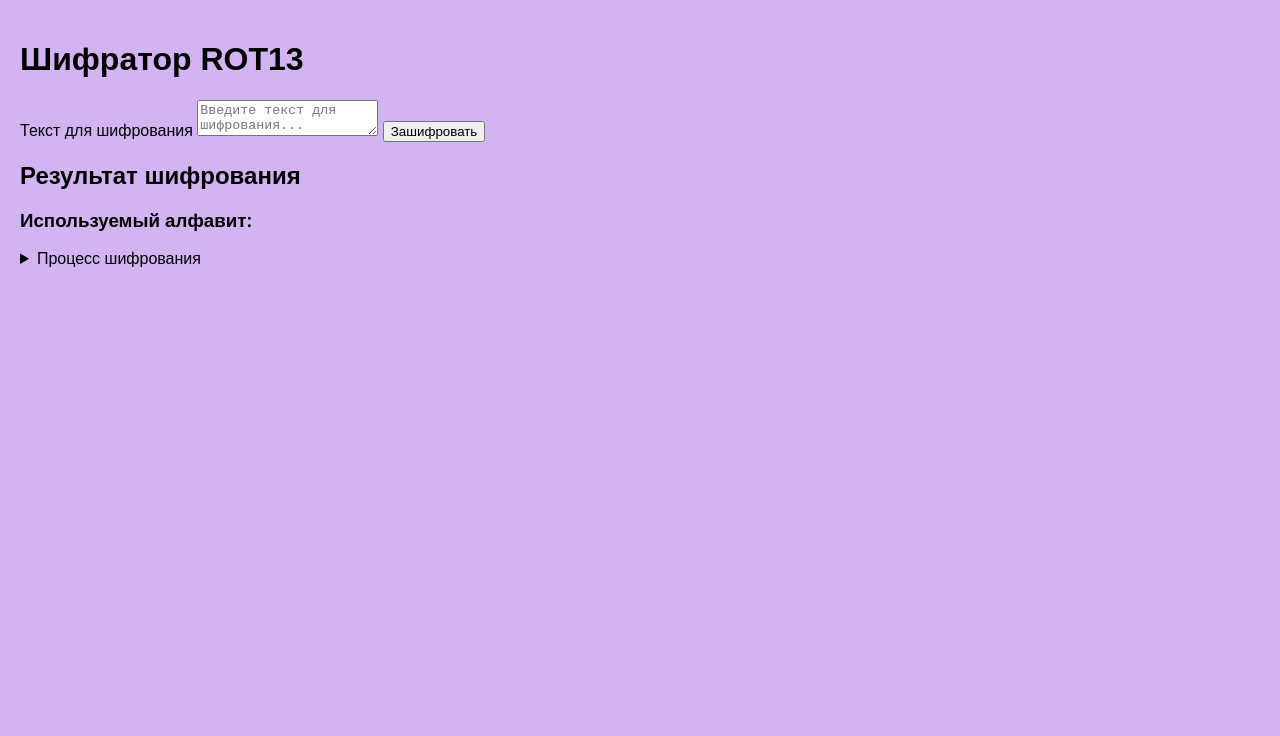
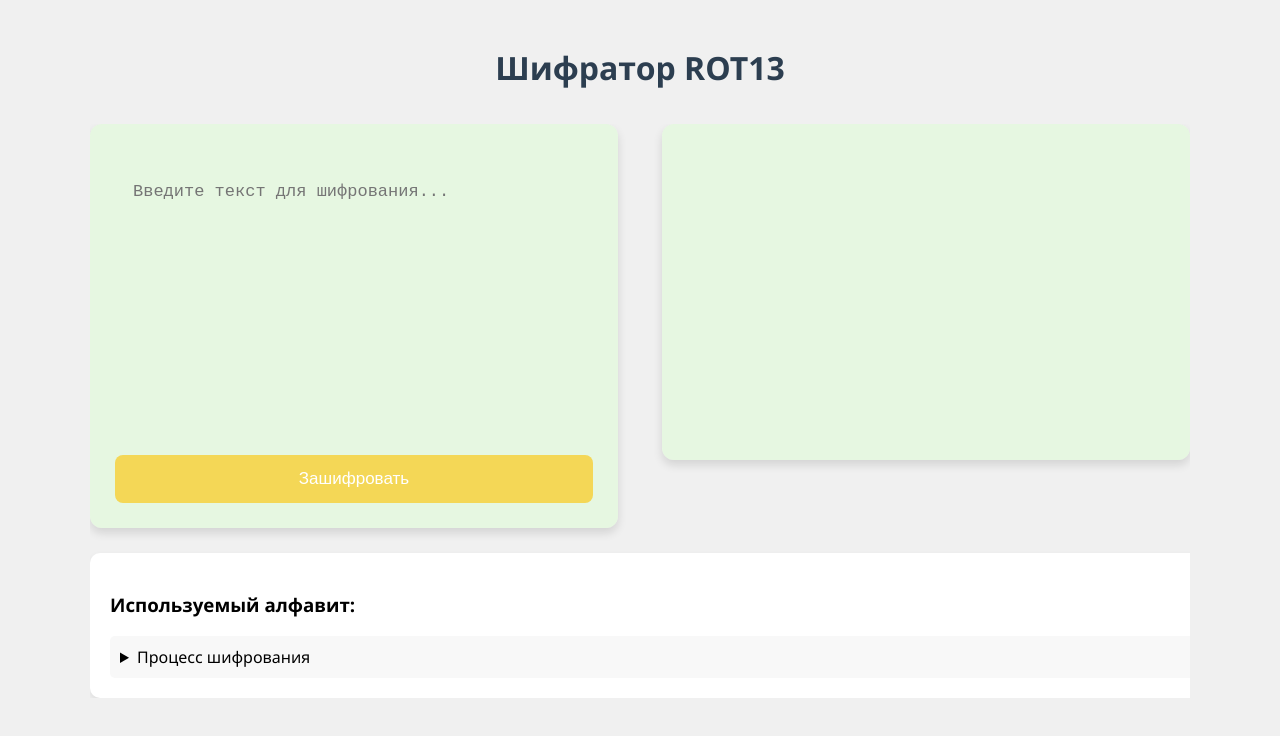
Before and after one commit to shnelanna29/OOP, a plain HTML site: page index.html in a window 1280 px wide. Drawn offline with Linux system fonts and the light colour scheme.

Commit message:
Update style.css

```diff
--- a/style.css
+++ b/style.css
@@ -1,71 +1,175 @@
-body {
-    background: #d3b4f3;
-    font-family: Arial;
-    margin: 0;
-    padding: 20px;
+
+:root {
+    --primary-color: #7a1fa2;
+    --primary-hover: #8e24aa;
+    --text-color: #333;
+    --bg-color: #f0f0f0;
+    --input-bg: #e8e8e8;
+    --output-bg: rgba(230, 220, 250, 0.7);
 }
 
-.container {
-    width: 90%;
-    max-width: 1200px;
-    margin: 0 auto;
+
+.visually-hidden {
+    position: absolute;
+    width: 1px;
+    height: 1px;
+    margin: -1px;
+    padding: 0;
+    overflow: hidden;
+    clip: rect(0, 0, 0, 0);
+    border: 0;
 }
 
-.alphabet-block {
-    background: #f5f5f5;
-    border-radius: 16px;
-    padding: 20px;
-    margin-bottom: 20px;
+details {
+    margin-top: 15px;
+    padding: 10px;
+    background: #f8f8f8;
+    border-radius: 5px;
 }
 
-.alphabet-block h3 {
-    font-size: 24px;
-    margin-top: 0;
+body {
+    font-family: 'Segoe UI', Tahoma, Geneva, Verdana, sans-serif;
+    max-width: 1100px;
+    margin: 0 auto;
+    padding: 25px;
+    background-color: #f0f0f0;
 }
 
-#alphabet {
-    font-size: 18px;
-    word-break: break-word;
+.page-title {
+    text-align: center;
+    color: #2c3e50;
+    margin-bottom: 35px;
 }
 
-.main-blocks {
-    display: flex;
-    flex-wrap: wrap;
-    gap: 20px;
+.main-container {
+    overflow: hidden;
+    width: 100%;
 }
 
-.block {
-    background: #f5f5f5;
-    border-radius: 16px;
-    padding: 15px;
-    flex: 1;
-    min-width: 250px;
+.input-section, .result-section {
+    width: 48%;
+    padding: 25px;
+    border-radius: 12px;
+    box-shadow: 0 5px 10px rgba(0, 0, 0, 0.12);
+    margin-bottom: 25px;
+    box-sizing: border-box;
 }
 
-.block-title {
-    font-size: 20px;
-    margin-top: 0;
+.input-section {
+    background-color: rgba(227, 250, 220, 0.724);
+    float: left;
 }
 
-.text-area {
-    width: 90%;
-    height: 200px;
-    border: none;
-    border-radius: 10px;
-    padding: 10px;
-    font-size: 16px;
-    background: #f7f7f7;
-    overflow-y: auto;
+.result-section {
+    background-color: rgba(227, 250, 220, 0.724);
+    float: right;
 }
 
-#operations {
-    font-family: monospace;
-    white-space: pre;
-    font-size: 14px;
-    color: #333;
+.details-section {
+    clear: both;
+    width: 100%;
+    margin-top: 25px;
+    padding: 20px;
+    background-color: #ffffff;
+    border-radius: 10px;
+    box-shadow: 0 3px 6px rgba(0, 0, 0, 0.08);
 }
 
-.operations-block {
-    flex: 2;
-    min-width: 300px;
+.input-section textarea {
+    width: 100%;
+    height: 220px;
+    padding: 18px;
+    margin: 15px 0;
+    border: none;
+    border-radius: 8px;
+    background-color: transparent;
+    font-size: 17px;
+    resize: none;
+    outline: none;
 }
+
+.result-section #resultDisplay {
+    width: 100%;
+    min-height: 220px;
+    padding: 18px;
+    margin: 15px 0;
+    border-radius: 8px;
+    background-color: transparent;
+    font-size: 17px;
+}
+
+.action-button {
+    width: 100%;
+    padding: 14px;
+    margin-top: 15px;
+    background-color: #f4d756;
+    color: white;
+    border: none;
+    border-radius: 8px;
+    cursor: pointer;
+    font-size: 17px;
+    transition: background-color 0.4s;
+}
+
+.action-button:hover {
+    background-color: #f4d756;
+}
+
+/* Адаптивность */
+@media (max-width: 800px) {
+    .input-section, .result-section {
+        width: 100%;
+        float: none;
+    }
+}
+
+@media (max-width: 500px) {
+    body {
+        padding: 15px;
+    }
+
+    .page-title {
+        font-size: 26px;
+        margin-bottom: 25px;
+    }
+
+    .input-section, .result-section {
+        padding: 18px;
+    }
+
+    .input-section textarea,
+    .result-section #resultDisplay {
+        height: 170px;
+        padding: 12px;
+        font-size: 15px;
+    }
+
+    .action-button {
+        padding: 12px;
+        font-size: 15px;
+    }
+
+    .details-section {
+        padding: 12px;
+        margin-top: 20px;
+    }
+
+    h2, h3 {
+        font-size: 19px;
+    }
+}
+
+@media (max-width: 380px) {
+    .input-section textarea,
+    .result-section #resultDisplay {
+        height: 140px;
+    }
+
+    .page-title {
+        font-size: 24px;
+    }
+
+    h2, h3 {
+        font-size: 17px;
+    }
+}
```
